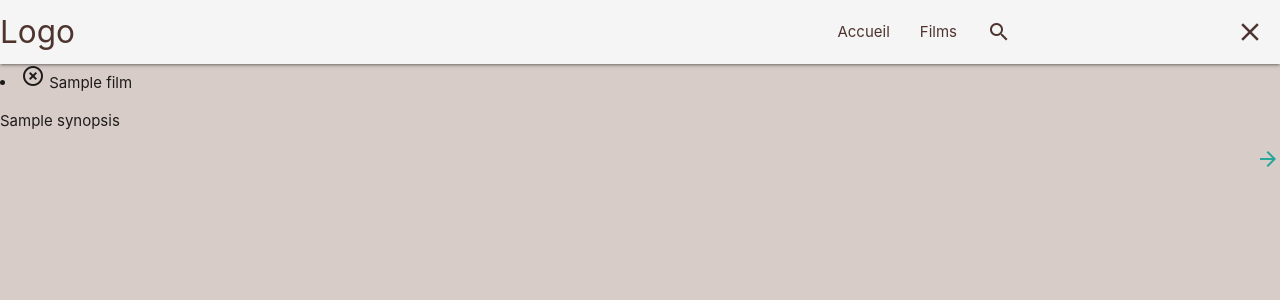
After one commit to cegepmatane/Clapii-projet-web, a PHP site: template Vues/Fragment/filmAccueil.php in a window 1280 px wide. The commit adds this page. Shown: the top 300 px of the page. Run offline with PHP 8.4, Linux system fonts and the light colour scheme; the template is opened without the code that fills it: most values are stand-ins (such as "Sample title", 1, 10 or a date in 2020).

Commit message:
fragment film

```diff
--- /dev/null
+++ b/Vues/Fragment/filmAccueil.php
@@ -0,0 +1,19 @@
+<?php
+if(!isset($film['nom'])){
+    $film['nom']="";
+}
+if(!isset($film['synopsis'])){
+    $film['synopsis']="";
+}
+?>
+<li class="collection-item avatar">
+    <?php if(isset($affiche)): ?>
+        <img src="<?php if(isset($affiche)): ?>" alt="" class="circle">
+    <?php endif; else:?>
+        <i class="material-icons circle">highlight_off</i>
+    <?php
+    endif;?>
+    <span class="title"><?php echo $film['nom'] ?></span>
+    <p><?php echo $film['synopsis'] ?></p>
+    <a href="../../film.php?film="<?php echo $film['nom'] ?> class="secondary-content"><i class="material-icons">arrow_forward</i></a>
+</li>
```
Also changed, not shown: index.php (+9 -6 lines).
